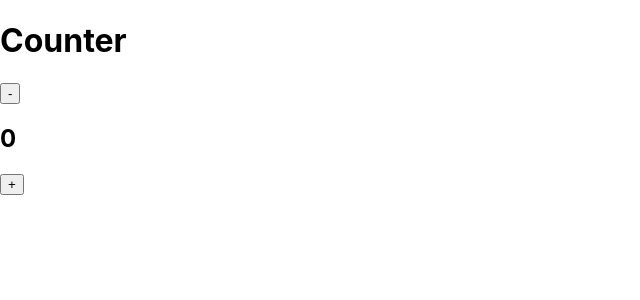
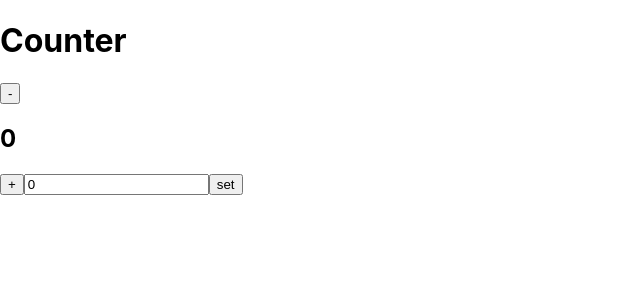
Before and after one commit to Srikargoud6/sampleprojects, a React (Create React App) app in the folder my-test-app/: page / in a window 1280 px wide. Shown: the top 300 px of the page, without its empty margins (0-640 px from the left). Built offline with nearby package versions, Linux system fonts and the light colour scheme.

Commit message:
added test to check keyboard interactions

```diff
--- a/my-test-app/src/components/Counter/Counter.tsx
+++ b/my-test-app/src/components/Counter/Counter.tsx
@@ -4,7 +4,7 @@
 
 const Counter = () => {
   const [count, setCount] = useState(0);
-
+  const [amount, setAmount] = useState(0);
   const addCount = () => {
     setCount((prev) => {
       return prev + 1;
@@ -16,12 +16,21 @@
       return prev - 1;
     });
   };
+
   return (
     <div>
       <h1>Counter</h1>
       <button onClick={minusCount}>-</button>
       <h2>{count}</h2>
       <button onClick={addCount}>+</button>
+      <input
+        type="number"
+        name="amount"
+        id=""
+        value={amount}
+        onChange={(e) => setAmount(parseInt(e.target.value))}
+      />
+      <button onClick={() => setCount(amount)}>set</button>
     </div>
   );
 };
```
Also changed, not shown: 1 other file (tests, documents, lock files or other folders).
